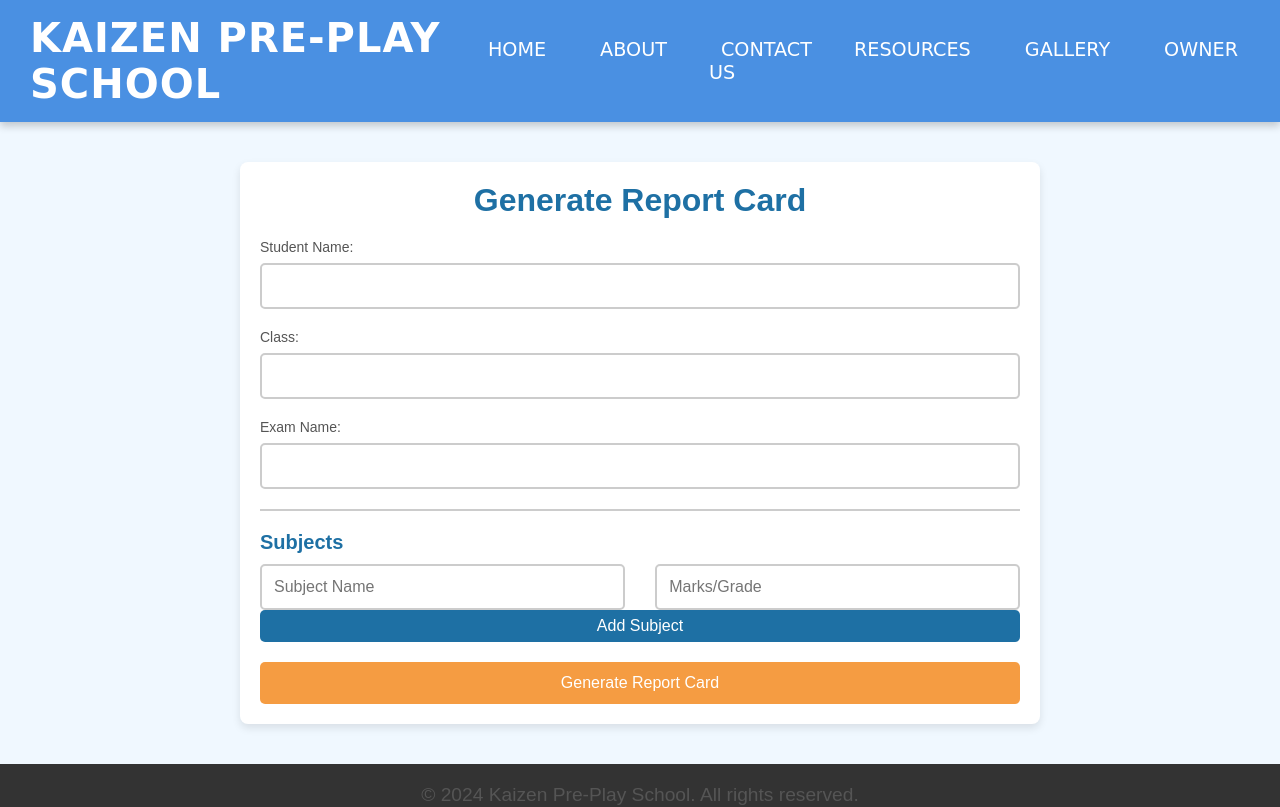
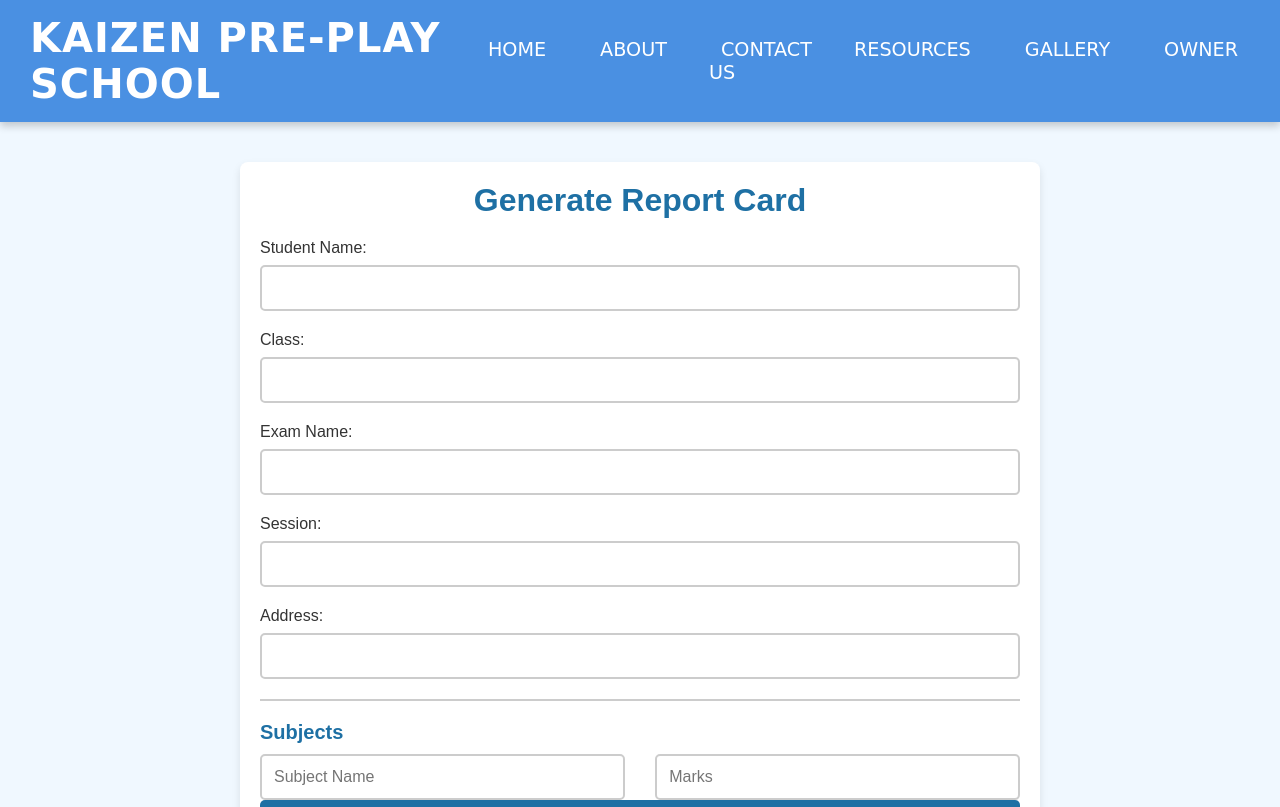
Before and after one commit to uv18raj/School_SIte, a React (Create React App) app in the folder school/: page /generate-report-card in a window 1280 px wide. Shown: the top 807 px of the page. Built offline with nearby package versions, Linux system fonts and the light colour scheme; the HTML template or start-up script is replaced by a standard one.

Commit message:
fixxed errro in generating reportr card

```diff
--- a/school/src/pages/GenerateReportCard.jsx
+++ b/school/src/pages/GenerateReportCard.jsx
@@ -47,7 +47,6 @@ const GenerateReportCard = () => {
     doc.text("Mohanpur, Giridih, Jharkhand, PIN - 815311", 105, 30, { align: "center" });
     doc.text("Phone: +91 7909019167", 105, 35, { align: "center" });
 
-
     doc.setFontSize(18);
     doc.setTextColor(255, 87, 34);
     doc.text("Student Report Card", 105, 50, { align: "center" });
@@ -57,56 +56,18 @@ const GenerateReportCard = () => {
     doc.setTextColor(50, 50, 50);
     doc.text(`Date: ${currentDate}`, 105, 60, { align: "center" });
 
-    const infoBoxY = 70;
-    doc.setDrawColor(0, 0, 0);
-    doc.rect(20, infoBoxY, 170, 40);
-
-    doc.setFontSize(12);
-    doc.setTextColor(0, 0, 0);
-    doc.text("Student Name:", 25, infoBoxY + 10);
-    doc.text("Class:", 25, infoBoxY + 20);
-    doc.text("Exam Name:", 25, infoBoxY + 30);
-
-    doc.text("Session:", 120, infoBoxY + 10);
-    doc.text("Address:", 120, infoBoxY + 20);
-
-    doc.setFont("helvetica", "normal");
-    doc.text(studentName, 60, infoBoxY + 10);
-    doc.text(className, 60, infoBoxY + 20);
-    doc.text(examName, 60, infoBoxY + 30);
-    doc.text(session, 150, infoBoxY + 10);
-
-    const addressLines = doc.splitTextToSize(address, 40);
-    addressLines.forEach((line, index) => {
-      doc.text(line, 150, infoBoxY + 20 + index * 5);
-    });
-
     const { totalMarks, totalMarksPossible, percentage } = calculateTotalAndPercentage();
     doc.autoTable({
-      startY: infoBoxY + 50,
+      startY: 70,
       head: [["Subject", "Marks"]],
-      body: subjects.map((subject) => [
-        subject.name || "-",
-        subject.marks || "-",
-      ]),
+      body: subjects.map((subject) => [subject.name || "-", subject.marks || "-"]),
       theme: "grid",
       margin: { top: 10, left: 20, right: 20 },
     });
 
-    const xPosition = 20;
-    const yPosition = doc.lastAutoTable.finalY + 10;
     doc.setFont("helvetica", "bold");
-    doc.text("Total Marks: ", xPosition, yPosition);
-    doc.text(`${totalMarks} / ${totalMarksPossible}`, xPosition + 28, yPosition);
-    doc.text("Percentage: ", xPosition, yPosition + 10);
-    doc.text(`${percentage.toFixed(2)}%`, xPosition + 28, yPosition + 10);
-
-    const footerY = doc.internal.pageSize.height - 30;
-    doc.setFontSize(12);
-    doc.text("Parent's Signature:", 15, footerY);
-    doc.line(55, footerY + 2, 90, footerY + 2);
-    doc.text("Authorized Signature:", 115, footerY);
-    doc.line(160, footerY + 2, 195, footerY + 2);
+    doc.text(`Total Marks: ${totalMarks} / ${totalMarksPossible}`, 20, doc.lastAutoTable.finalY + 10);
+    doc.text(`Percentage: ${percentage.toFixed(2)}%`, 20, doc.lastAutoTable.finalY + 20);
 
     doc.save(`${studentName}_ReportCard.pdf`);
   };
@@ -126,55 +87,31 @@ const GenerateReportCard = () => {
       <h2 className="report-card-heading">Generate Report Card</h2>
       <form className="report-card-form" autoComplete="off">
         <div className="form-group">
-          <label htmlFor="studentName" className="form-label">Student Name:</label>
-          <input
-            id="studentName"
-            type="text"
-            autoComplete="off"
-            value={studentName}
-            onChange={(e) => setStudentName(e.target.value)}
-            className="form-input"
-          />
+          <label>Student Name:</label>
+          <input type="text" value={studentName} onChange={(e) => setStudentName(e.target.value)} className="form-input" />
         </div>
         <div className="form-group">
-          <label htmlFor="className" className="form-label">Class:</label>
-          <input
-            id="className"
-            type="text"
-            autoComplete="off"
-            value={className}
-            onChange={(e) => setClassName(e.target.value)}
-            className="form-input"
-          />
+          <label>Class:</label>
+          <input type="text" value={className} onChange={(e) => setClassName(e.target.value)} className="form-input" />
         </div>
         <div className="form-group">
-          <label htmlFor="examName" className="form-label">Exam Name:</label>
-          <input
-            id="examName"
-            type="text"
-            value={examName}
-            onChange={(e) => setExamName(e.target.value)}
-            className="form-input"
-          />
+          <label>Exam Name:</label>
+          <input type="text" value={examName} onChange={(e) => setExamName(e.target.value)} className="form-input" />
+        </div>
+        <div className="form-group">
+          <label>Session:</label>
+          <input type="text" value={session} onChange={(e) => setSession(e.target.value)} className="form-input" />
+        </div>
+        <div className="form-group">
+          <label>Address:</label>
+          <input type="text" value={address} onChange={(e) => setAddress(e.target.value)} className="form-input" />
         </div>
         <div className="subject-container">
           <h3>Subjects</h3>
           {subjects.map((subject, index) => (
             <div className="subject-row" key={index}>
-              <input
-                type="text"
-                placeholder="Subject Name"
-                value={subject.name}
-                onChange={(e) => handleSubjectChange(index, "name", e.target.value)}
-                className="subject-input"
-              />
-              <input
-                type="text"
-                placeholder="Marks/Grade"
-                value={subject.marks}
-                onChange={(e) => handleSubjectChange(index, "marks", e.target.value)}
-                className="marks-input"
-              />
+              <input type="text" placeholder="Subject Name" value={subject.name} onChange={(e) => handleSubjectChange(index, "name", e.target.value)} className="subject-input" />
+              <input type="text" placeholder="Marks" value={subject.marks} onChange={(e) => handleSubjectChange(index, "marks", e.target.value)} className="marks-input" />
             </div>
           ))}
           <button type="button" onClick={addSubject} className="add-subject-button">Add Subject</button>
```
